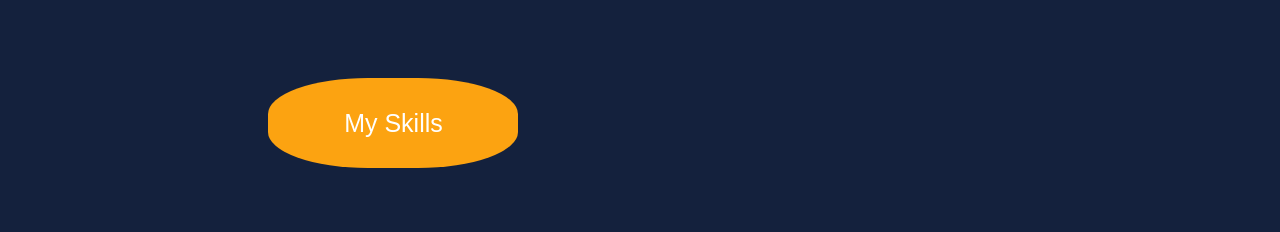
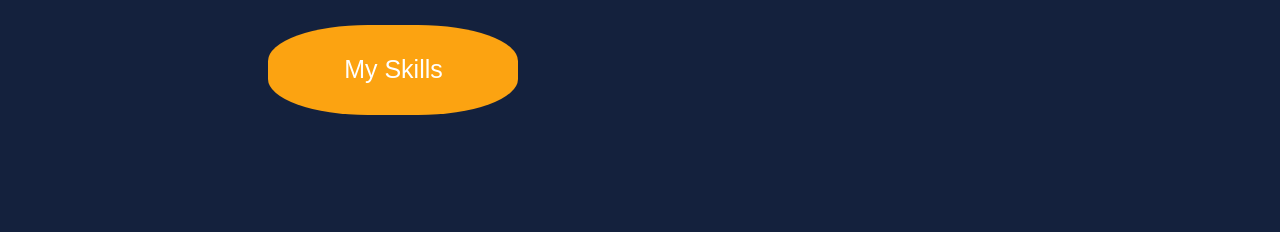
Before and after one commit to nattanbournizel/portfolio, a plain HTML site: page index.html in a window 1280 px wide. Shown: the part 613-845 px from the top of the page. After the commit the page ends 800 px from the top, so only its background shows below. Drawn offline with Linux system fonts and the light colour scheme.

Commit message:
:art: Modification of codes

```diff
--- a/scss/body/body.scss
+++ b/scss/body/body.scss
@@ -28,7 +28,7 @@ body {
 
 .box3{
     width: 50%;
-    height: 215px;
+    height: 120px;
 }
 
 .photohome{
@@ -77,5 +77,5 @@ body {
     align-items: center;
     border-radius: 40%;
     margin-left: 35%;
-    margin-top: 8%;
+    margin-top: 1%;
 }
```
Also changed, not shown: style.css.
